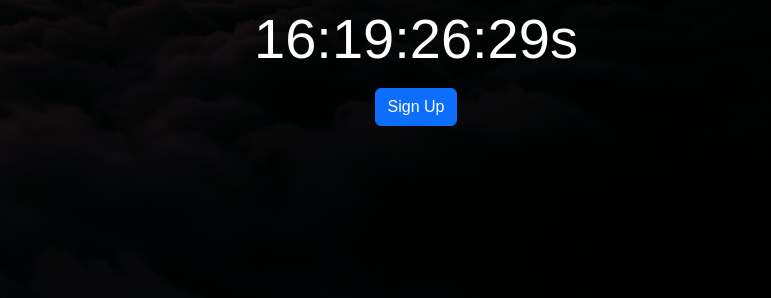
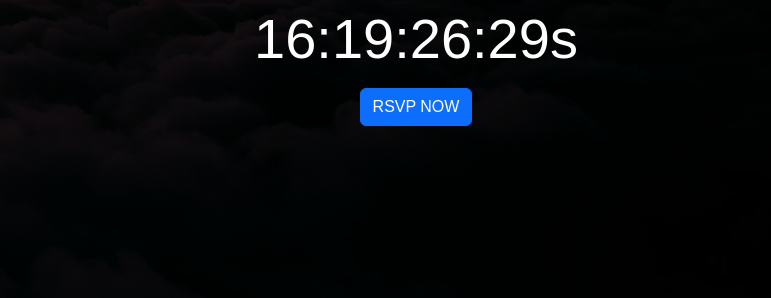
Before and after one commit to PMwelase/kzn-tech-horizons, a plain HTML site: page index.html in a window 1280 px wide. Shown: the part 461-759 px from the top of the page, 509-1280 px from the left. Drawn offline with nearby package versions, Linux system fonts and the light colour scheme.

Commit message:
RSVP Button

```diff
--- a/index.html
+++ b/index.html
@@ -51,7 +51,7 @@
                             <h3 id="date">22 Feb 2025</h3>
                         </div>
                         <div id="countdown" class="text-center display-4"></div>
-                        <a href="#signup" class="btn btn-primary mt-3">Sign Up</a>
+                        <a href="#signup" class="btn btn-primary mt-3">RSVP NOW</a>
                     </div>
                 </div>
             </div>
```
